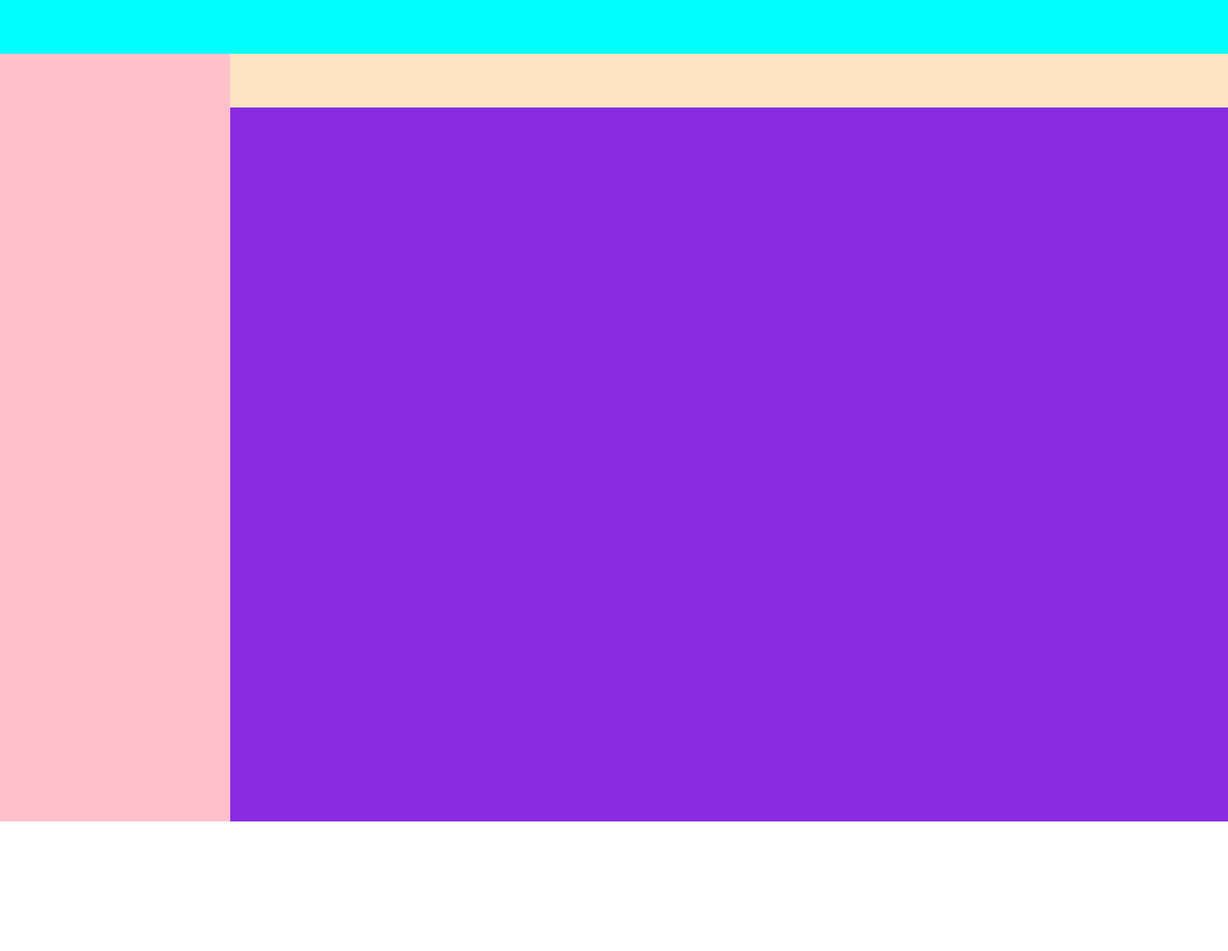
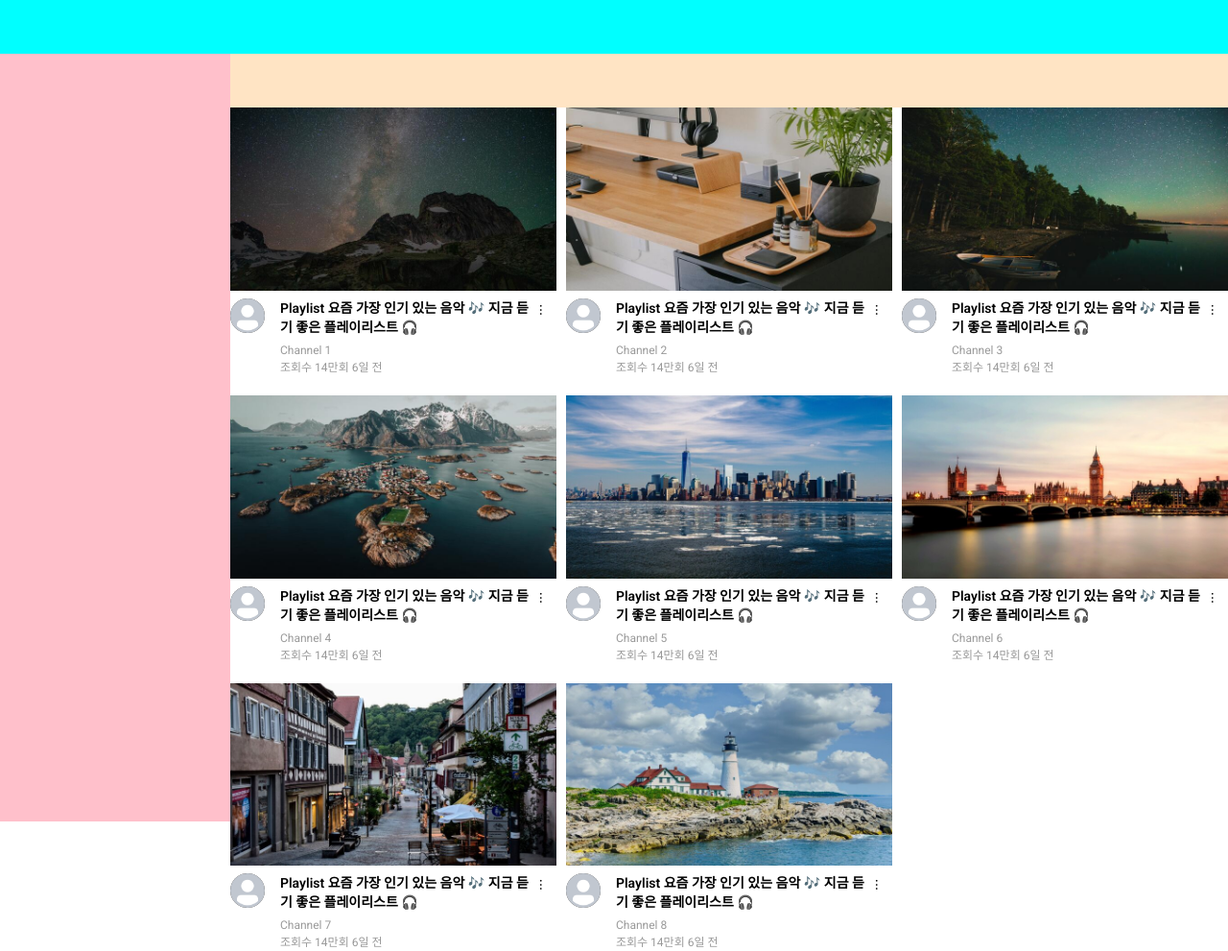
Before and after one commit to GROWLOG-youtube-mockup/youtube-mockup, a website with bundled scripts: page index.html in a window 1280 px wide. Shown: the whole page at 96% size. Before the commit the page ends 856 px from the top, so only its background shows below. Built offline with nearby package versions, Linux system fonts and the light colour scheme.

Commit message:
feat: Create video-grid elements video-grid 요소 생성

```diff
--- a/index.html
+++ b/index.html
@@ -4,13 +4,15 @@
     <meta charset="UTF-8" />
     <link rel="icon" type="image/svg+xml" href="/vite.svg" />
     <meta name="viewport" content="width=device-width, initial-scale=1.0" />
-    <link rel="preconnect" href="https://fonts.googleapis.com">
-    <link rel="preconnect" href="https://fonts.gstatic.com" crossorigin>
+    <link rel="preconnect" href="https://fonts.googleapis.com" />
+    <link rel="preconnect" href="https://fonts.gstatic.com" crossorigin />
     <link
       href="https://fonts.googleapis.com/css2?family=Roboto:ital,wght@0,100..900;1,100..900&display=swap"
-      rel="stylesheet">
+      rel="stylesheet"
+    />
     <link href="./src/style/reset.css" rel="stylesheet" />
     <link href="./src/style/main.css" rel="stylesheet" />
+    <link href="./src/style/VideoGrid.css" rel="stylesheet" />
     <title>youtube</title>
   </head>
   <body>
@@ -33,5 +35,4 @@
 
     <script type="module" src="./src/index.js"></script>
   </body>
-
 </html>
--- /dev/null
+++ b/src/components/VideoGrid.js
@@ -0,0 +1,113 @@
+import { createElement } from '../utils/util.js';
+
+class VideoGrid {
+  constructor() {
+    this.vidioGrid = document.querySelector('.video-grid');
+    this.videos = [
+      {
+        videoThumbnail: '../../assets/images/thumbnails/thumbnail-1.jpeg',
+        avatar: '../../assets/images/avatars/avatar-1.png',
+        title: 'Playlist 요즘 가장 인기 있는 음악  🎶  지금 듣기 좋은 플레이리스트 🎧',
+        channelId: 'Channel 1',
+        videoState: '조회수 14만회  6일 전'
+      },
+      {
+        videoThumbnail: '../../assets/images/thumbnails/thumbnail-2.jpeg',
+        avatar: '../../assets/images/avatars/avatar-1.png',
+        title: 'Playlist 요즘 가장 인기 있는 음악  🎶  지금 듣기 좋은 플레이리스트 🎧',
+        channelId: 'Channel 2',
+        videoState: '조회수 14만회  6일 전'
+      },
+      {
+        videoThumbnail: '../../assets/images/thumbnails/thumbnail-3.jpeg',
+        avatar: '../../assets/images/avatars/avatar-1.png',
+        title: 'Playlist 요즘 가장 인기 있는 음악  🎶  지금 듣기 좋은 플레이리스트 🎧',
+        channelId: 'Channel 3',
+        videoState: '조회수 14만회  6일 전'
+      },
+      {
+        videoThumbnail: '../../assets/images/thumbnails/thumbnail-4.jpeg',
+        avatar: '../../assets/images/avatars/avatar-1.png',
+        title: 'Playlist 요즘 가장 인기 있는 음악  🎶  지금 듣기 좋은 플레이리스트 🎧',
+        channelId: 'Channel 4',
+        videoState: '조회수 14만회  6일 전'
+      },
+      {
+        videoThumbnail: '../../assets/images/thumbnails/thumbnail-5.jpeg',
+        avatar: '../../assets/images/avatars/avatar-1.png',
+        title: 'Playlist 요즘 가장 인기 있는 음악  🎶  지금 듣기 좋은 플레이리스트 🎧',
+        channelId: 'Channel 5',
+        videoState: '조회수 14만회  6일 전'
+      },
+      {
+        videoThumbnail: '../../assets/images/thumbnails/thumbnail-6.jpeg',
+        avatar: '../../assets/images/avatars/avatar-1.png',
+        title: 'Playlist 요즘 가장 인기 있는 음악  🎶  지금 듣기 좋은 플레이리스트 🎧',
+        channelId: 'Channel 6',
+        videoState: '조회수 14만회  6일 전'
+      },
+      {
+        videoThumbnail: '../../assets/images/thumbnails/thumbnail-7.jpeg',
+        avatar: '../../assets/images/avatars/avatar-1.png',
+        title: 'Playlist 요즘 가장 인기 있는 음악  🎶  지금 듣기 좋은 플레이리스트 🎧',
+        channelId: 'Channel 7',
+        videoState: '조회수 14만회  6일 전'
+      },
+      {
+        videoThumbnail: '../../assets/images/thumbnails/thumbnail-8.jpeg',
+        avatar: '../../assets/images/avatars/avatar-1.png',
+        title: 'Playlist 요즘 가장 인기 있는 음악  🎶  지금 듣기 좋은 플레이리스트 🎧',
+        channelId: 'Channel 8',
+        videoState: '조회수 14만회  6일 전'
+      }
+    ];
+    this.init();
+  }
+
+  init() {
+    this.videos.forEach((item) => {
+      this.createVideoCard(item);
+    });
+  }
+
+  createVideoCard(item) {
+    this.videoCard = createElement('div', this.vidioGrid, { className: 'video-card' });
+
+    // 썸네일 정보 불러오기 // setVideoThumbnail();
+    this.videoThumbnail = createElement('img', this.videoCard, {
+      className: 'video-thumbnail',
+      // src: this.videos.videoThumbnail
+      src: item.videoThumbnail
+    });
+
+    // 비디오 정보 불러오기
+    this.setVideoInfo(item);
+  }
+
+  setVideoInfo(item) {
+    this.videoInfo = createElement('div', this.videoCard, { className: 'video-info' });
+    this.avatar = createElement('img', this.videoInfo, {
+      className: 'avatar',
+      // src: this.videos.avatar
+      src: item.avatar
+    });
+    this.details = createElement('div', this.videoInfo, { className: 'details' });
+    this.title = createElement('h3', this.details, {
+      className: 'title',
+      innerText: item.title
+    });
+    this.channelId = createElement('p', this.details, {
+      className: 'channelId',
+      innerText: item.channelId
+    });
+    this.videoState = createElement('p', this.details, {
+      className: 'videoState',
+      innerText: item.videoState
+    });
+    this.BtnMore = createElement('button', this.videoInfo, {
+      className: 'btn-more',
+      innerText: '...'
+    });
+  }
+}
+export default VideoGrid;
--- a/src/index.js
+++ b/src/index.js
@@ -1,8 +1,10 @@
 import Category from './components/Category.js';
+import VideoGrid from './components/VideoGrid.js';
 
 class YouTube {
   constructor() {
     this.category = new Category();
+    this.videogrid = new VideoGrid();
   }
 }
 
--- a/src/style/VideoGrid.css
+++ b/src/style/VideoGrid.css
@@ -1,40 +1,71 @@
-main{
-    /*width: 92%;*/
-    width: 1fr;
-
-    padding-top: 55px;
-    padding-left: 72px;
+.video-grid {
+  display: grid;
+  grid-template-columns: repeat(4, 1fr);
+  row-gap: 20px;
+  column-gap: 10px;
 }
 
-.video-row{
-    display: flex;
-    justify-content: space-between;
-    /* gap: 16px; */
-    margin: 10px;
-    overflow: hidden;
+.video-card {
+  display: flex;
+  flex-direction: column;
 }
-video-card{
-    /* flex: 1 1 calc(33.33%-10px); */
-    display:flex;
-    flex-direction: column;
-    border: 1px solid red;
+.video-thumbnail {
+  width: 100%;
+  object-fit: contain;
 }
-
+.video-info {
+  display: grid;
+  grid-template-columns: 50px 1fr 24px;
+  gap: 2px;
+  width: 100%;
+  margin-top: 8px;
+}
+.avatar {
+  width: 36px;
+  border-radius: 50%;
+  object-fit: contain;
+  background-color: rgb(23, 23, 23);
+}
+.title {
+  font-weight: 600;
+  font-size: 14px;
+  line-height: 20px;
+  padding-bottom: 5px;
+}
+.channelId,
+.videoState {
+  font-size: 12px;
+  font-weight: 400;
+  color: gray;
+  opacity: 0.8;
+}
+.btn-more {
+  transform: rotate(90deg);
+  height: 24px;
+  border: none;
+  border-radius: 50px;
+  cursor: pointer;
+}
 /* 1행에 card 3개만 보임 */
 @media (max-width: 1570px) {
-    video-card:nth-child(n+4){
-        display:none;
-    }
+  .video-grid {
+    grid-template-columns: repeat(3, 1fr);
+  }
 }
 /* 1행에 card 2개만 보임 */
 @media (max-width: 1023px) {
-    video-card:nth-child(n+3){
-        display:none;
-    }
+  .video-grid {
+    grid-template-columns: repeat(2, 1fr);
+  }
 }
 /* 1행에 card 1개만 보임 */
 @media (max-width: 768) {
-    video-card:nth-child(n+2){
-        display:none;
-    }
+  .video-grid {
+    grid-template-columns: repeat(1, 1fr);
+  }
 }
+.shorts-row {
+  width: 100%;
+  height: 200px;
+  background-color: gray;
+}
--- /dev/null
+++ b/src/style/global.css
@@ -0,0 +1 @@
+@import "tailwindcss";
--- a/src/style/main.css
+++ b/src/style/main.css
@@ -19,11 +19,13 @@ html {
 
 body {
   font-size: 1.6rem;
-  font-family:  "Roboto", Arial, sans-serif;
+  font-family: 'Roboto', Arial, sans-serif;
 }
 
 :lang(ko) {
-  h1, h2, h3 {
+  h1,
+  h2,
+  h3 {
     word-break: keep-all;
   }
 }
@@ -37,7 +39,6 @@ header {
 }
 
 .main-layout {
-  background-color: gray;
   height: 100vh;
   margin-top: 56px;
 }
@@ -68,6 +69,8 @@ header {
 }
 
 .video-grid {
-  background-color: blueviolet;
-  height: 1000px;
+  z-index: -1;
+  height: 100%;
+  position: relative;
+  top: 56px;
 }
```
Also changed, not shown: src/components/VideoInfo.js (deleted, +0 -62 lines).
